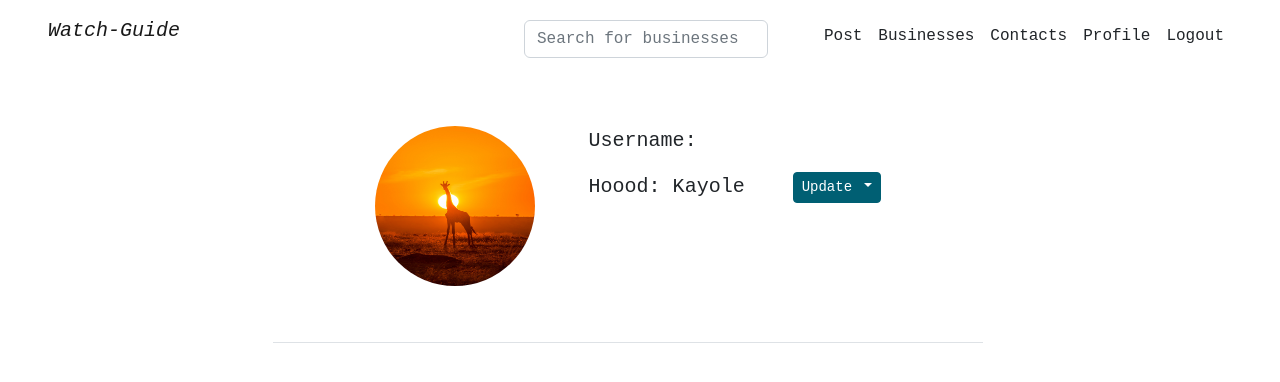
After one commit to Jaffar-Hussein/Neighborhood-Watch, a Django app: page /account in a window 1280 px wide. The commit adds this page. Shown: the top 382 px of the page. Run offline with Django 4.2, Linux system fonts and the light colour scheme; some libraries are stand-ins or nearby versions.

Commit message:
ft:Profile page

```diff
--- /dev/null
+++ b/logic/templates/account.html
@@ -0,0 +1,50 @@
+{% extends 'layout.html' %}
+{% block content %}
+{% load static %}
+{% include 'nav.html' %}
+<div class="container">
+    <div class="container px-2 row justify-content-center">
+        <div class="col-md-8">
+            <!-- Top Profile -->
+            <div class="py-5 mx-5 mb-2  d-flex justify-content-evenly align-items-start">
+                <!-- Profile Picture -->
+                <div class="img-div mx-0">
+                    <img src="{% static "profile.jpg" %}" alt="" class="img-resp">
+                </div>
+                <!-- Side Description -->
+                <div class="d-flex flex-column align-items-start justify-content-center">
+                    <div class="">
+                        <p class="lead">Username:</p>
+
+                    </div>
+                    <div class="d-flex">
+                        <p class="lead">Hoood: Kayole</p>
+                        <div class="dropdown">
+
+                            <button type="button" class="btn btn-primary ms-5 btn-sm dropdown-toggle"
+                                data-bs-toggle="dropdown" aria-expanded="false" data-bs-auto-close="outside">
+                                Update
+                            </button>
+                            <form class="dropdown-menu p-4">
+                                <div class="mb-3">
+                                    <label for="exampleDropdownFormEmail2" class="form-label">Email address</label>
+                                    <input type="email" class="form-control" id="exampleDropdownFormEmail2"
+                                        placeholder="email@example.com">
+                                </div>
+
+
+                                <button type="submit" class="btn btn-primary">Update</button>
+                            </form>
+                        </div>
+                    </div>
+                    <!--  -->
+
+                    <!--  -->
+                </div>
+            </div>
+            <!-- Below Profile -->
+            <div class="container border-top d-flex flex-column  align-items-center"></div>
+        </div>
+    </div>
+</div>
+{% endblock content %}
--- a/logic/templates/nav.html
+++ b/logic/templates/nav.html
@@ -27,9 +27,14 @@
             <a class="nav-link text-dark" href="">Businesses</a>
         </li>
         <li class="nav-item ">
-            <a class="nav-link text-dark" href="">Contact Info</a>
+            <a class="nav-link text-dark" href="">Contacts</a>
         </li>
-
+        <li class="nav-item ">
+            <a class="nav-link text-dark" href="{% url 'account' %}">Profile</a>
+        </li>
+        <li class="nav-item ">
+            <a class="nav-link text-dark" href="{% url 'logout' %}">Logout</a>
+        </li>
 
     </ul>
 
--- a/logic/urls.py
+++ b/logic/urls.py
@@ -5,5 +5,5 @@ urlpatterns = [
     path('auth/login', views.login_request, name="login"),
     path('auth/register', views.register, name="register"),
     path('auth/logout', views.logout_request, name="logout"),
-
+    path('account',views.account, name="account"),
 ]
--- a/logic/views.py
+++ b/logic/views.py
@@ -1,4 +1,6 @@
 # from distutils.log import error
+from multiprocessing import context
+import profile
 from django.shortcuts import render, redirect
 from .forms import RegisterForm, LoginForm
 from django.contrib.auth import login, authenticate, logout
@@ -12,7 +14,7 @@ def home(request):
 
 
 def login_request(request):
-    form = LoginForm(request.POST or None)
+    form = LoginForm(request.POST)
     if request.POST:
         if form.is_valid():
             user = form.login(request)
@@ -21,10 +23,10 @@ def login_request(request):
                 return redirect('home')
         else:
             context = {
-                    'form': form,
-                    'valid': 'was-validated'
-                }
-            return render(request, 'auth/login.html', context=context)
+                'form': form,
+                'valid': 'was-validated'
+            }
+        return render(request, 'auth/login.html', context=context)
     form = LoginForm()
     context = {
         'form': form,
@@ -56,3 +58,10 @@ def register(request):
 def logout_request(request):
     logout(request)
     return redirect('login')
+
+
+def account(request):
+    context={
+        "profile":profile
+    }
+    return render(request, 'account.html' , context=context)
--- a/static/css/style.css
+++ b/static/css/style.css
@@ -52,7 +52,7 @@
     background-color: #005F73 !important;
     border-color: #005F73 !important;
     outline: none !important;
-    box-shadow:#005F73 !important;
+    box-shadow: #005F73 !important;
 }
 
 /* .btn-outline-dark:active
@@ -61,3 +61,21 @@
 .btn-primary:active,
 .btn-primary:focus-visible {
     background-color: ; */
+
+.img-resp {
+    height: 100%;
+    left: 0;
+    position: absolute;
+    top: 0;
+    width: 100%;
+}
+
+.img-div {
+    border-radius: 50%;
+    box-sizing: border-box;
+    height: 10rem;
+    margin: 0 auto;
+    overflow: hidden;
+    position: relative;
+    width: 10rem;
+}
```
Also changed, not shown: static/profile.jpg (added).
